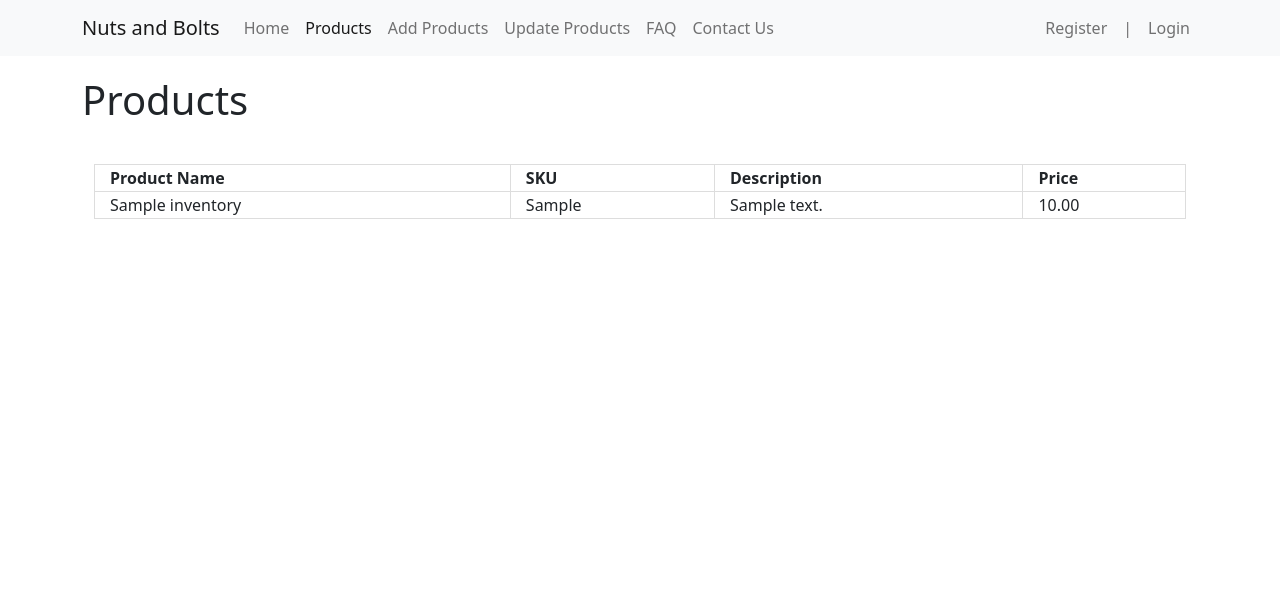
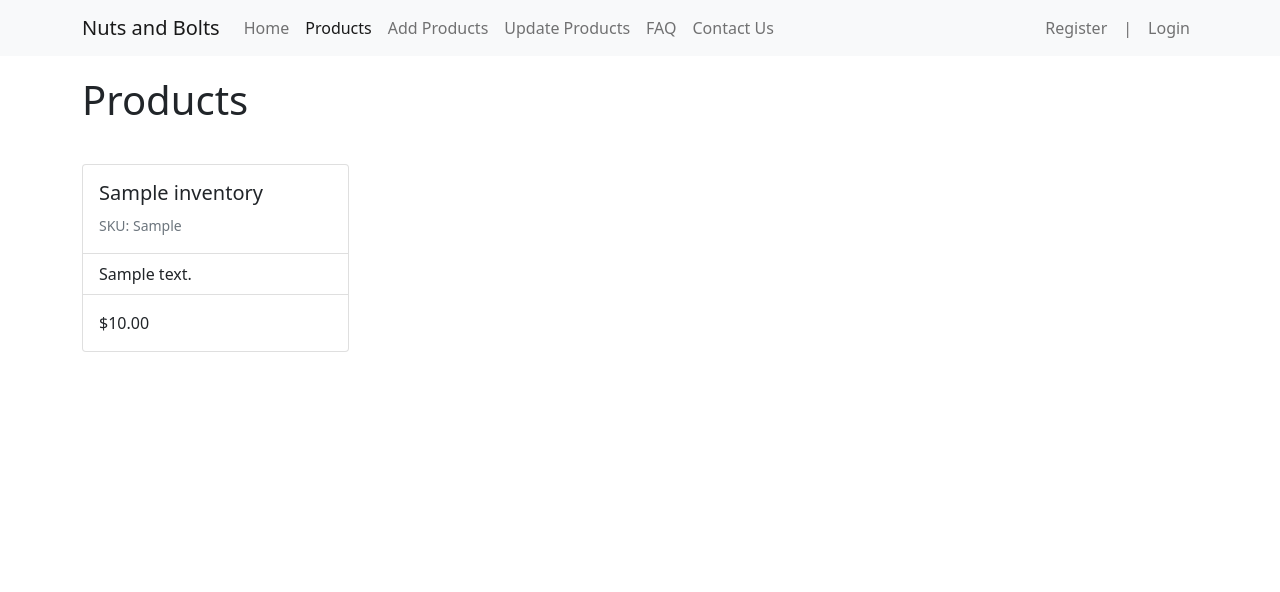
Before and after one commit to IanLarabee/nuts-and-bolts-orange, a PHP site: page /products.php in a window 1280 px wide. Shown: the top 592 px of the page. Run offline with PHP 8.4, Linux system fonts and the light colour scheme; tables that the repository leaves empty hold one stand-in row (values such as "Sample post"); data that the repository does not hold is empty.

Commit message:
update products.php display

```diff
--- a/nuts_and_bolts/products.php
+++ b/nuts_and_bolts/products.php
@@ -32,130 +32,35 @@
         <div class = "container">
             <h1>Products</h1>
 
-            <div class = "container">
+            <div class = "row row-cols-1 row-cols-md-4 g-3">
 
             <?php $result = mysqli_query($conn, "SELECT * FROM inventory"); ?>
-
-            <table id="inventory">
-            <tr>
-            <th>Product Name</th>
-            <th>SKU</th>
-            <th>Description</th>
-            <th>Price</th>
-            </tr>
 
             <?php
             while($row = mysqli_fetch_array($result))
             {
-            echo "<tr>";
-            echo "<td>" . $row['product_name'] . "</td>";
-            echo "<td>" . $row['sku'] . "</td>";
-            echo "<td>" . $row['description'] . "</td>";
-            echo "<td>" . $row['price'] . "</td>";
-            echo "</tr>";
+                echo '<div class = "col">
+                    <div class="card h-100">
+
+                            <div class="card-body">
+                                <h5 class="card-title">' . $row['product_name'] . '</h5>
+                                <p class="card-text"><small class = "text-muted">SKU: ' . $row['sku'] . '</small></p>
+                            </div>
+                            <ul class="h-100 list-group list-group-flush">
+                                <li class="list-group-item">' . $row['description'] . '</li>
+                            </ul>
+                            <div class="card-body">
+                                <p class="card-text">$' . $row['price'] . '</p>
+                            </div>
+                        </div>
+                    </div>';
+
             }
-            echo "</table>";
 
+            echo '</div>';
             mysqli_close($conn);
             ?>
-                <!--
-                <div class = "row row-cols-1 row-cols-md-4 g-3">
 
-                    <div class = "col">
-                        <div class="card h-100">
-                            <img src="https://images-na.ssl-images-amazon.com/images/I/71tTWyypTKL._AC_SX466_.jpg" class="card-img-top" alt="hammer">
-                            <div class="card-body">
-                                <h5 class="card-title">Polished Steel Hammer</h5>
-                                <p class="card-text"><small class = "text-muted">SKU: 156AFWQ56Q4</small></p>
-                            </div>
-                            <ul class="h-100 list-group list-group-flush">
-                                <li class="list-group-item">Durable 16 oz. steel head</li>
-                                <li class="list-group-item">Hardwood anti-shake handle</li>
-                                <li class="list-group-item">Bendproof claw extractor</li>
-                            </ul>
-                            <div class="card-body">
-                                <p class="card-text">$8.99</p>
-                                <a href="#" class="btn btn-primary">Add to Cart</a>
-                            </div>
-                        </div>
-                    </div>
-
-                    <div class = "col">
-                        <div class="card h-100">
-                            <img src="https://images-na.ssl-images-amazon.com/images/I/61zYCf2CMoL.__AC_SX300_SY300_QL70_FMwebp_.jpg" class="card-img-top" alt="drill">
-                            <div class="card-body">
-                                <h5 class="card-title">Cordless 18V Drill</h5>
-                                <p class="card-text"><small class = "text-muted">SKU: FW6E4231QWR</small></p>
-                            </div>
-                            <ul class="h-100 list-group list-group-flush">
-                                <li class="list-group-item">10 year battery life</li>
-                                <li class="list-group-item">2 speed switch (1500 RPM, 2000 RPM)</li>
-                                <li class="list-group-item">Includes six double ended bits</li>
-                            </ul>
-                            <div class="card-body">
-                                <p class="card-text">$59.99</p>
-                                <a href="#" class="btn btn-primary">Add to Cart</a>
-                            </div>
-                        </div>
-                    </div>
-
-                    <div class = "col">
-                        <div class="card h-100">
-                            <img src="https://images-na.ssl-images-amazon.com/images/I/51a1S5nL2mL._AC_SX466_.jpg" class="card-img-top" alt="glue">
-                            <div class="card-body">
-                                <h5 class="card-title">Multi-surface Adhesive</h5>
-                                <p class="card-text"><small class = "text-muted">SKU: RNJ6W6E54FG</small></p>
-                            </div>
-                            <ul class="h-100 list-group list-group-flush">
-                                <li class="list-group-item">Can be used on glass, metal, and wood</li>
-                                <li class="list-group-item">Takes 4 minutes to dry</li>
-                                <li class="list-group-item">Includes two 10 oz. tubes</li>
-                            </ul>
-                            <div class="card-body">
-                                <p class="card-text">$7.99</p>
-                                <a href="#" class="btn btn-primary">Add to Cart</a>
-                            </div>
-                        </div>
-                    </div>
-
-                    <div class = "col">
-                        <div class="card h-100">
-                            <img src="https://images-na.ssl-images-amazon.com/images/I/51aXv1oI0qL._AC_SX466_.jpg" class="card-img-top" alt="light bulbs">
-                            <div class="card-body">
-                                <h5 class="card-title">100W LED Light Bulbs</h5>
-                                <p class="card-text"><small class = "text-muted">SKU: WER87SD5F45</small></p>
-                            </div>
-                            <ul class="h-100 list-group list-group-flush">
-                                <li class="list-group-item">10,000 hour lifespan</li>
-                                <li class="list-group-item">Provides a soft white light at 1600 lumens</li>
-                                <li class="list-group-item">Saves on power usage, operates at $1/year</li>
-                            </ul>
-                            <div class="card-body">
-                                <p class="card-text">$10.99</p>
-                                <a href="#" class="btn btn-primary">Add to Cart</a>
-                            </div>
-                        </div>
-                    </div>
-
-                    <div class = "col">
-                        <div class="card h-100">
-                            <img src="https://images-na.ssl-images-amazon.com/images/I/31h15dRDwzL._AC_.jpg" class="card-img-top" alt="plank">
-                            <div class="card-body">
-                                <h5 class="card-title">2-in. X 4-in. x 8-ft. Fir Plank</h5>
-                                <p class="card-text"><small class = "text-muted">SKU: 48QWSDF165R</small></p>
-                            </div>
-                            <ul class="h-100 list-group list-group-flush">
-                                <li class="list-group-item">Inexpensive USA milled lumber</li>
-                                <li class="list-group-item">Stain and warp resistant</li>
-                                <li class="list-group-item">Treated for integrity and against rot</li>
-                            </ul>
-                            <div class="card-body">
-                                <p class="card-text">$6.99</p>
-                                <a href="#" class="btn btn-primary">Add to Cart</a>
-                            </div>
-                        </div>
-                    </div>
-                </div> -->
             </div>
         </div>
 
```
